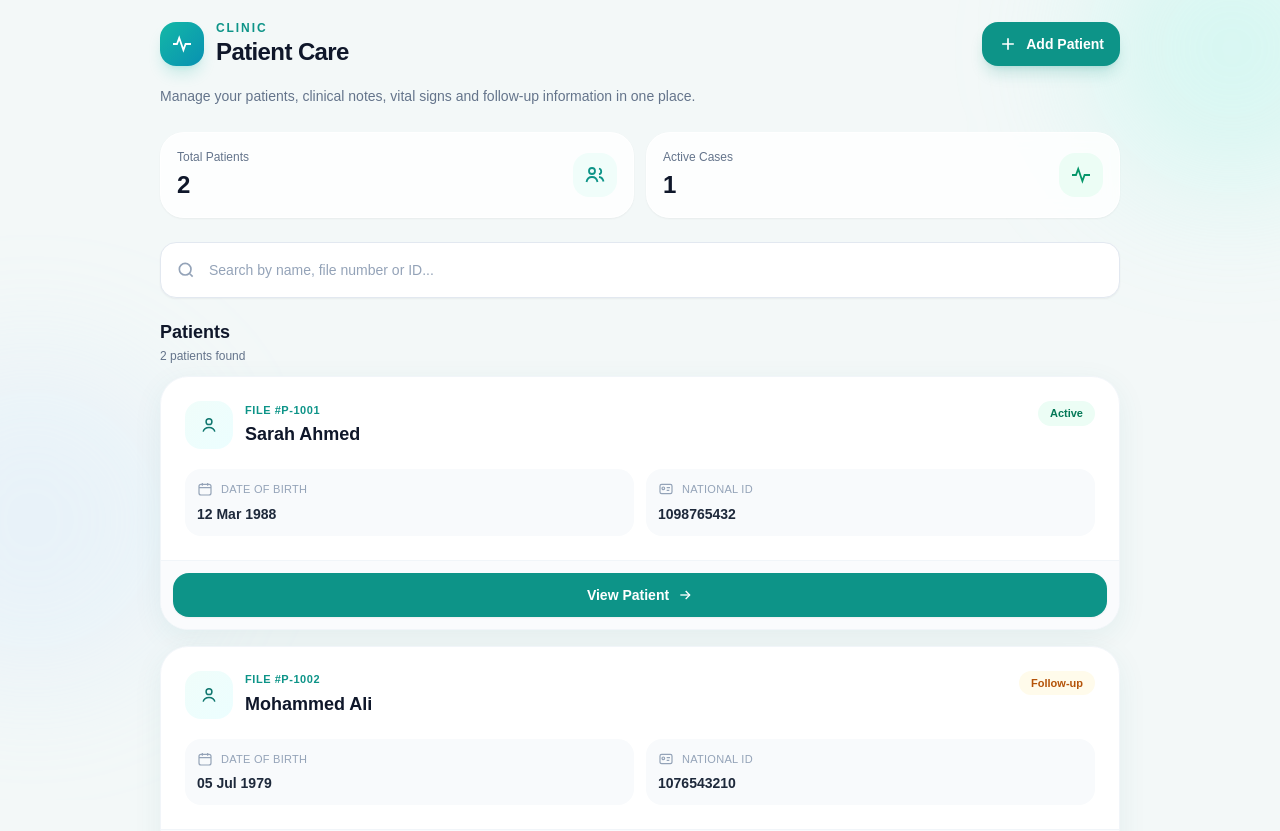
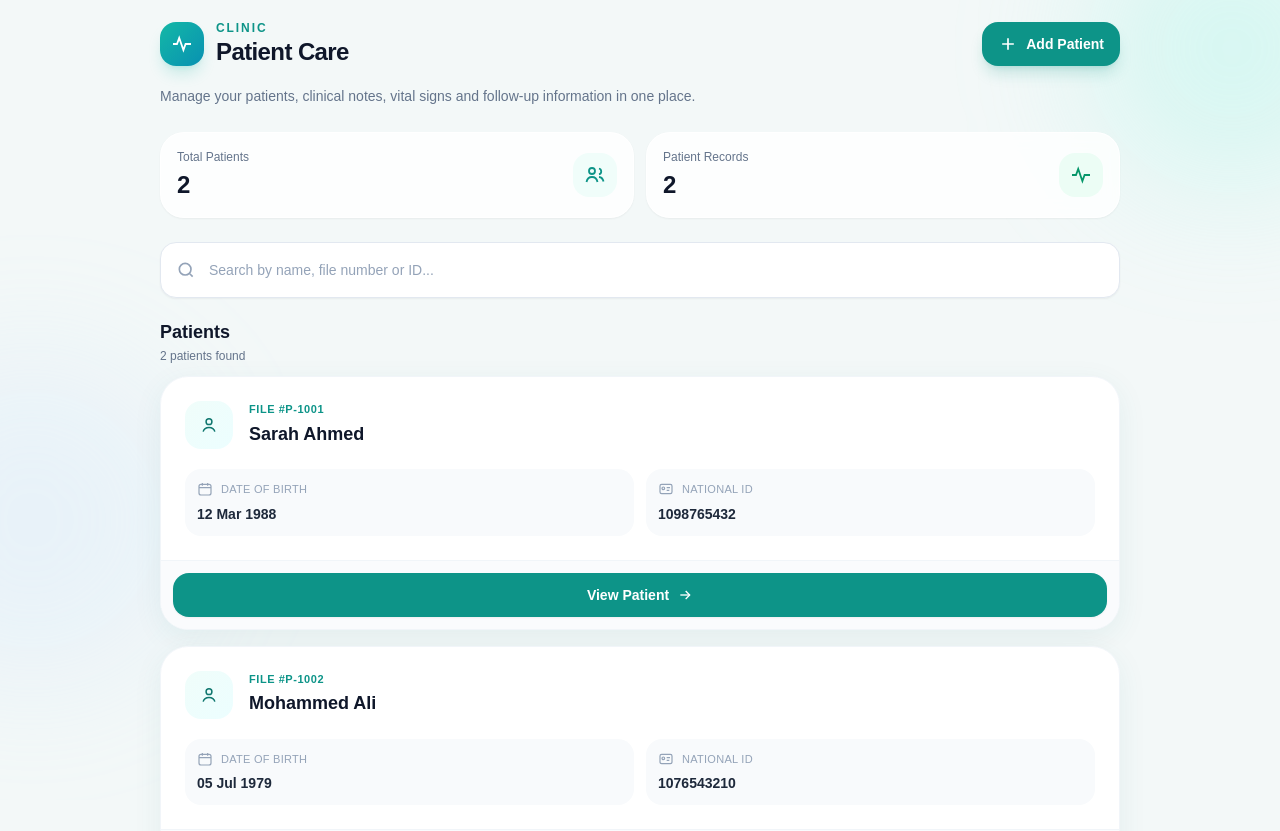
Before and after one commit to zahraemran63/Patientrecords, a Next.js app: page / in a window 1280 px wide. Shown: the top 831 px of the page. Built offline with nearby package versions, Linux system fonts and the light colour scheme.

Commit message:
Remove patient status

```diff
--- a/app/page.tsx
+++ b/app/page.tsx
@@ -10,7 +10,6 @@ type Patient = {
   dateOfBirth: string;
   nationalId: string;
   phone: string;
-  status: "Active" | "Follow-up";
 };
 
 const demoPatients: Patient[] = [
@@ -21,7 +20,6 @@ const demoPatients: Patient[] = [
     dateOfBirth: "12 Mar 1988",
     nationalId: "1098765432",
     phone: "+966 50 123 4567",
-    status: "Active",
   },
   {
     id: "demo-1002",
@@ -30,7 +28,6 @@ const demoPatients: Patient[] = [
     dateOfBirth: "05 Jul 1979",
     nationalId: "1076543210",
     phone: "+966 55 987 6543",
-    status: "Follow-up",
   },
 ];
 
@@ -191,6 +188,7 @@ export default function HomePage() {
                 <p className="text-xs font-semibold uppercase tracking-[0.16em] text-teal-600">
                   Clinic
                 </p>
+
                 <h1 className="truncate text-xl font-bold tracking-tight text-slate-900 sm:text-2xl">
                   Patient Care
                 </h1>
@@ -202,6 +200,7 @@ export default function HomePage() {
               className="flex h-11 shrink-0 items-center gap-2 rounded-2xl bg-teal-600 px-4 text-sm font-semibold text-white shadow-lg shadow-teal-600/20 transition hover:bg-teal-700 active:scale-[0.98]"
             >
               <PlusIcon />
+
               <span className="hidden sm:inline">Add Patient</span>
               <span className="sm:hidden">Add</span>
             </button>
@@ -221,6 +220,7 @@ export default function HomePage() {
                 <p className="text-xs font-medium text-slate-500">
                   Total Patients
                 </p>
+
                 <p className="mt-1 text-2xl font-bold text-slate-900">
                   {demoPatients.length}
                 </p>
@@ -236,10 +236,11 @@ export default function HomePage() {
             <div className="flex items-center justify-between">
               <div>
                 <p className="text-xs font-medium text-slate-500">
-                  Active Cases
+                  Patient Records
                 </p>
+
                 <p className="mt-1 text-2xl font-bold text-slate-900">
-                  {demoPatients.filter((p) => p.status === "Active").length}
+                  {demoPatients.length}
                 </p>
               </div>
 
@@ -271,6 +272,7 @@ export default function HomePage() {
         <div className="mb-3 flex items-center justify-between">
           <div>
             <h2 className="text-lg font-bold text-slate-900">Patients</h2>
+
             <p className="mt-0.5 text-xs text-slate-500">
               {filteredPatients.length} patient
               {filteredPatients.length !== 1 ? "s" : ""} found
@@ -285,10 +287,8 @@ export default function HomePage() {
               key={patient.id}
               className="overflow-hidden rounded-[28px] border border-slate-100 bg-white shadow-[0_8px_30px_rgba(15,118,110,0.07)] transition hover:-translate-y-0.5 hover:shadow-[0_12px_35px_rgba(15,118,110,0.11)]"
             >
-              {/* Card top */}
               <div className="p-5 sm:p-6">
-                <div className="flex items-start justify-between gap-4">
-                  <div className="flex min-w-0 items-center gap-3">
+                <div className="flex items-start gap-4">
                   <div className="flex h-12 w-12 shrink-0 items-center justify-center rounded-2xl bg-gradient-to-br from-teal-50 to-cyan-50 text-teal-700">
                     <UserIcon />
                   </div>
@@ -304,22 +304,12 @@ export default function HomePage() {
                   </div>
                 </div>
 
-                  <span
-                    className={`shrink-0 rounded-full px-3 py-1 text-[11px] font-semibold ${
-                      patient.status === "Active"
-                        ? "bg-emerald-50 text-emerald-700"
-                        : "bg-amber-50 text-amber-700"
-                    }`}
-                  >
-                    {patient.status}
-                  </span>
-                </div>
-
                 {/* Patient basic information */}
                 <div className="mt-5 grid grid-cols-1 gap-3 sm:grid-cols-2">
                   <div className="rounded-2xl bg-slate-50 p-3">
                     <div className="flex items-center gap-2 text-slate-400">
                       <CalendarIcon />
+
                       <span className="text-[11px] font-medium uppercase tracking-wide">
                         Date of Birth
                       </span>
@@ -333,6 +323,7 @@ export default function HomePage() {
                   <div className="rounded-2xl bg-slate-50 p-3">
                     <div className="flex items-center gap-2 text-slate-400">
                       <IdIcon />
+
                       <span className="text-[11px] font-medium uppercase tracking-wide">
                         National ID
                       </span>
```
Lines whose indentation alone changed are shown as unchanged.
